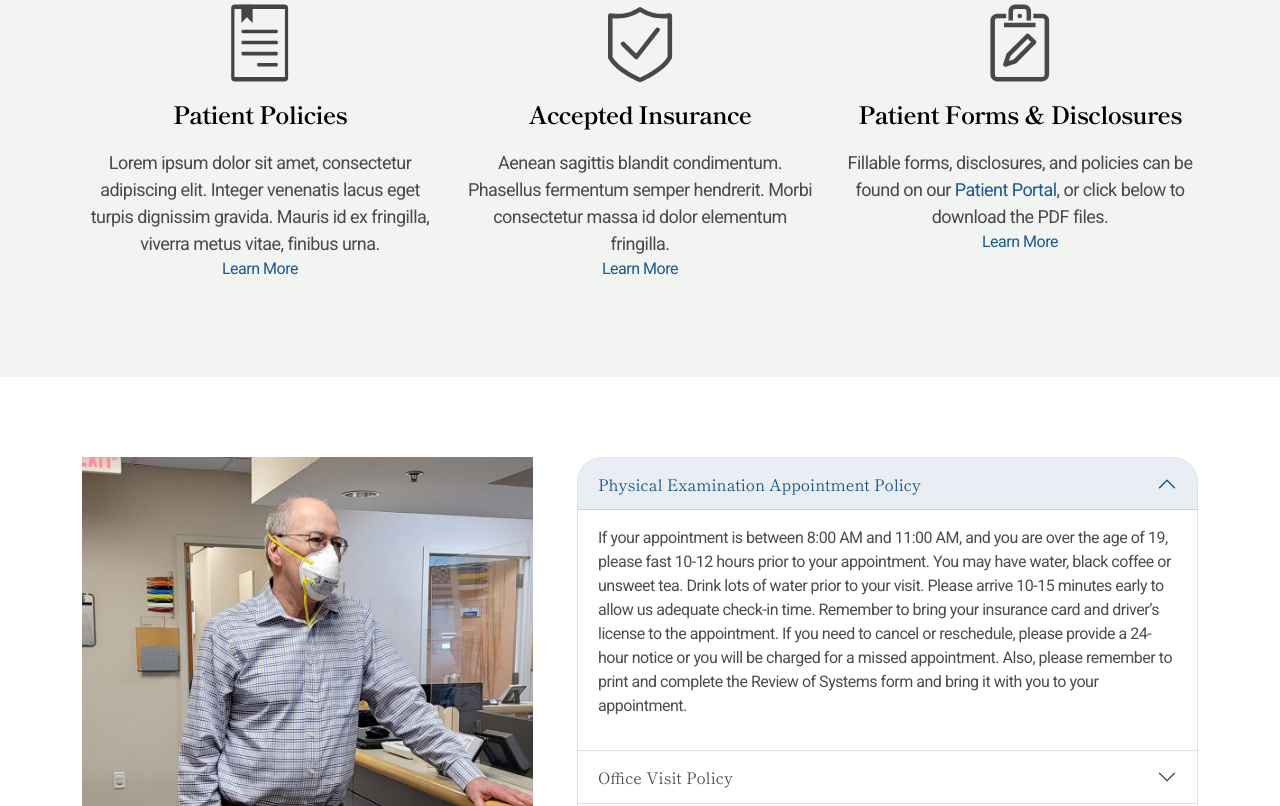
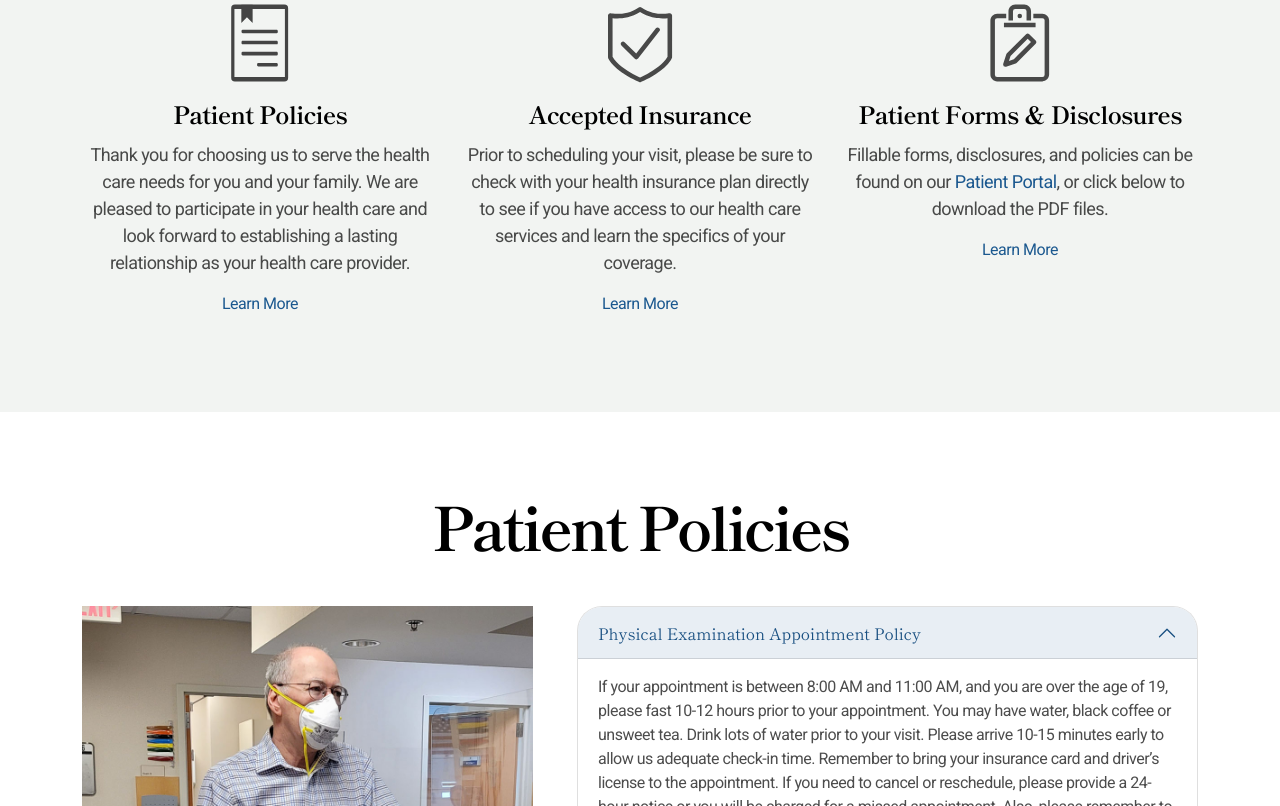
Before and after one commit to opuscule/cfmc, an Eleventy site: page src/patient-info.njk in a window 1280 px wide. Shown: the part 690-1496 px from the top of the page. Built offline with nearby package versions, Linux system fonts and the light colour scheme; Eleventy itself is replaced by a stand-in of ours; files that its build step writes are made by us from their sources.

Commit message:
patient info update

```diff
--- a/src/patient-info.njk
+++ b/src/patient-info.njk
@@ -24,20 +24,20 @@ layout: 'base.njk'
 		<div class="row justify-content-center text-center">
 			<div class="mb-8 mb-md-0 col-md-4">
 				<svg xmlns="http://www.w3.org/2000/svg" fill="none" viewBox="0 0 100 100" class="featureIcon"><path fill="#444" d="M18.7 2A4.69 4.69 0 0 0 14 6.7v86.6a4.69 4.69 0 0 0 4.7 4.7h61.763a4.69 4.69 0 0 0 4.7-4.7l-.001-86.6a4.69 4.69 0 0 0-4.7-4.7H18.7Zm-.671 5.433h63.104v85.134H18.03V7.433Z"/><path fill="#444" d="M28.433 33.315h42.294c.834 0 1.51.834 1.51 1.51v1.511a1.51 1.51 0 0 1-1.51 1.511H28.433c-.834 0-1.51-.834-1.51-1.51v-1.511a1.51 1.51 0 0 1 1.51-1.511Zm0 13.846h42.294c.834 0 1.51.835 1.51 1.511v1.51a1.51 1.51 0 0 1-1.51 1.511H28.433c-.834 0-1.51-.834-1.51-1.51v-1.511c0-.834.676-1.51 1.51-1.51Zm0 13.847h42.294c.834 0 1.51.834 1.51 1.51v1.511a1.51 1.51 0 0 1-1.51 1.51H28.433c-.834 0-1.51-.834-1.51-1.51v-1.51a1.51 1.51 0 0 1 1.51-1.511Zm19.47 13.846h22.825c.835 0 1.511.834 1.511 1.51v1.511a1.51 1.51 0 0 1-1.51 1.511H47.902c-.835 0-1.511-.834-1.511-1.51v-1.511a1.51 1.51 0 0 1 1.51-1.511ZM26.668 2.151V24.87l6.995-6.995 7.127 7.128V2.152H26.668Z"/></svg>
-				<h3 class="fs-1 font-heading text-dark-1 mb-5 aos-init aos-animate" data-aos="fade-down" data-aos-delay="0">Patient Policies</h3>
-				<p class="fs-4 mb-0 aos-init aos-animate" data-aos="fade-down" data-aos-delay="150">Lorem ipsum dolor sit amet, consectetur adipiscing elit. Integer venenatis lacus eget turpis dignissim gravida. Mauris id ex fringilla, viverra metus vitae, finibus urna.</p>
+				<h3 class="fs-1 font-heading text-dark-1 mb-3 aos-init aos-animate" data-aos="fade-down" data-aos-delay="0">Patient Policies</h3>
+				<p class="fs-4 mb-4 aos-init aos-animate" data-aos="fade-down" data-aos-delay="150">Thank you for choosing us to serve the health care needs for you and your family. We are pleased to participate in your health care and look forward to establishing a lasting relationship as your health care provider.</p>
 				<p><a href="#patient-policies">Learn More</a></p>
 			</div>
 			<div class="col-md-4">
 				<svg xmlns="http://www.w3.org/2000/svg" fill="none" viewBox="0 0 100 100" class="featureIcon"><path fill="#000" fill-opacity=".7" d="M48.963 98.782c-.083-.034-29.557-12.244-38.628-29.524a2.843 2.843 0 0 1-.324-1.318L10 15.612c0-1.864 1.76-3.22 3.547-2.776 1.253.27 18.926 3.808 34.88-7.323a2.85 2.85 0 0 1 3.29.019c16.518 11.507 34.872 7.3 34.924 7.288 1.797-.395 3.464.979 3.474 2.792v52.327c0 1.073-.857 2.297-1.42 3.202-10.116 16.277-37.463 27.607-37.543 27.64a2.85 2.85 0 0 1-2.19 0l.001.001ZM26.77 53.005c-2.673-2.629 1.326-6.694 3.999-4.065l14.477 14.3 24.598-31.596c2.303-2.964 6.818.542 4.514 3.507L47.562 69.526a2.852 2.852 0 0 1-4.032.033L26.77 53.004v.001Zm-11.052 14.23c7.481 13.31 29.216 23.534 34.34 25.802 5.123-2.267 26.859-12.492 34.339-25.802V18.942c-6.429.714-20.768 1.01-34.34-7.67-13.57 8.68-27.91 8.385-34.339 7.67v48.293Z"/></svg>
-				<h3 class="fs-1 font-heading text-dark-1 mb-5 aos-init aos-animate" data-aos="fade-down" data-aos-delay="250">Accepted Insurance</h3>
-				<p class="fs-4 mb-0 aos-init aos-animate" data-aos="fade-down" data-aos-delay="400">Aenean sagittis blandit condimentum. Phasellus fermentum semper hendrerit. Morbi consectetur massa id dolor elementum fringilla.</p>
+				<h3 class="fs-1 font-heading text-dark-1 mb-3 aos-init aos-animate" data-aos="fade-down" data-aos-delay="250">Accepted Insurance</h3>
+				<p class="fs-4 mb-4 aos-init aos-animate" data-aos="fade-down" data-aos-delay="400">Prior to scheduling your visit, please be sure to check with your health insurance plan directly to see if you have access to our health care services and learn the specifics of your coverage.</p>
 				<p><a href="#accepted-insurance">Learn More</a></p>
 			</div>
 			<div class="col-md-4">
 				<svg xmlns="http://www.w3.org/2000/svg" fill="none" viewBox="0 0 100 100" class="featureIcon"><path fill="#000" fill-opacity=".7" d="M52.53 16.118a2.824 2.824 0 1 1-5.648-.001 2.824 2.824 0 0 1 5.648 0Z"/><path fill="#000" fill-opacity=".7" d="M63.823 21.765h-5.647V10.47a2.796 2.796 0 0 0-2.823-2.824H44.059a2.796 2.796 0 0 0-2.824 2.824v11.294h-5.647V10.47c0-4.631 3.84-8.471 8.47-8.471h11.295c4.63 0 8.47 3.727 8.47 8.47v11.295Z"/><path fill="#000" fill-opacity=".7" d="M77.941 98h-56.47C16.84 98 13 94.273 13 89.53V21.764c0-4.631 3.84-8.358 8.47-8.47h11.295v5.646H21.47a2.796 2.796 0 0 0-2.824 2.824v67.764a2.796 2.796 0 0 0 2.824 2.824h56.47a2.796 2.796 0 0 0 2.824-2.824V21.765a2.796 2.796 0 0 0-2.824-2.824H66.647v-5.647h11.294c4.631 0 8.47 3.727 8.47 8.47V89.53c0 4.631-3.839 8.358-8.47 8.471Z"/><path fill="#000" fill-opacity=".7" d="M29.941 24.588h39.53v5.647H29.94v-5.647Zm1.807 55.116a2.796 2.796 0 0 1-2.823-2.824c0-.339 0-.565.112-.904l3.954-12.085c.112-.451.338-.79.677-1.13l23.944-23.83a2.944 2.944 0 0 1 3.953 0l8.02 8.02c1.129 1.129 1.129 2.935 0 3.953l-23.832 23.94c-.339.339-.678.565-1.13.677l-11.972 4.066c-.338 0-.564.114-.902.114l-.002.002Zm6.437-13.328-2.032 5.986 6.098-2.033 21.46-21.458-4.067-4.066-21.459 21.571Z"/></svg>
-				<h3 class="fs-1 font-heading text-dark-1 mb-5 aos-init aos-animate" data-aos="fade-down" data-aos-delay="250">Patient Forms &amp; Disclosures</h3>
-				<p class="fs-4 mb-0 aos-init aos-animate" data-aos="fade-down" data-aos-delay="400">Fillable forms, disclosures, and policies can be found on our <a href="https://cfm.fmscareportal.com/" target="_blank" rel="noopener nofollow">Patient Portal</a>, or click below to download the PDF files.</p>
+				<h3 class="fs-1 font-heading text-dark-1 mb-3 aos-init aos-animate" data-aos="fade-down" data-aos-delay="250">Patient Forms &amp; Disclosures</h3>
+				<p class="fs-4 mb-4 aos-init aos-animate" data-aos="fade-down" data-aos-delay="400">Fillable forms, disclosures, and policies can be found on our <a href="https://cfm.fmscareportal.com/" target="_blank" rel="noopener nofollow">Patient Portal</a>, or click below to download the PDF files.</p>
 				<p><a href="#forms">Learn More</a></p>
 			</div>
 		</div>
@@ -46,6 +46,11 @@ layout: 'base.njk'
 
 <section class="py-10 py-lg-20 text-center text-md-start" id="patient-policies">
 	<div class="container">
+		<div class="row">
+			<div class="col text-center">
+				<h1 class="display-4 mb-12">Patient Policies</h1>
+			</div>
+		</div>
 		<div class="row">
 			<div class="col-md-5">
 				<img src="/i/dr-manor.jpg" alt="Dr. Manor" class="w-100 aos-init aos-animate" data-aos="fade-down" data-aos-delay="0" />
```
Also changed, not shown: public/patient-info/index.html.
